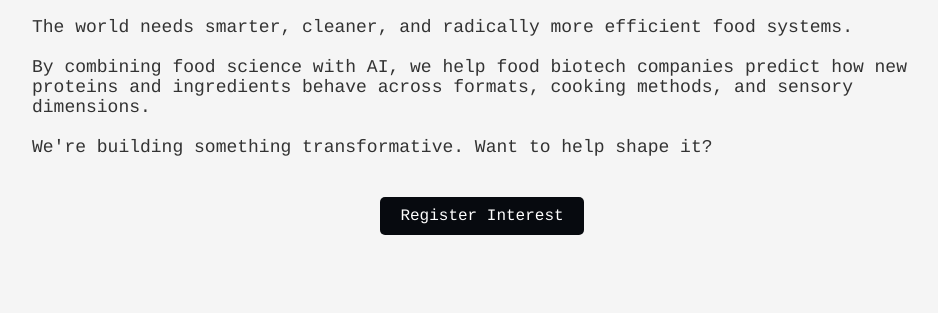
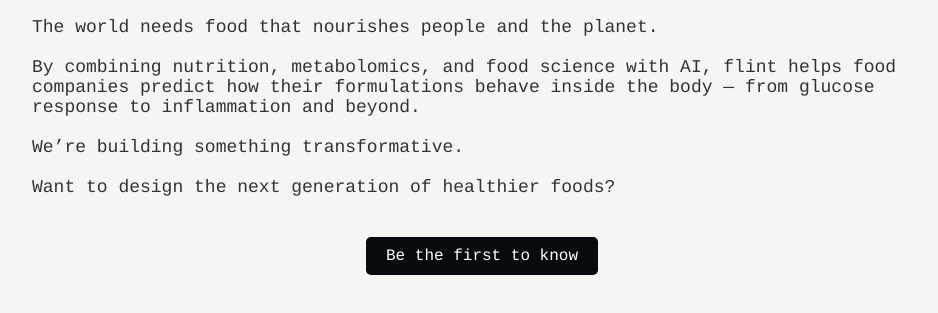
Before and after one commit to pquinriver/flint-landing-page, a plain HTML site: page index.html in a window 1280 px wide. Shown: the part 211-524 px from the top of the page, without its empty margins (158-1096 px from the left). Drawn offline with Linux system fonts and the light colour scheme.

Commit message:
Update index.html

```diff
--- a/index.html
+++ b/index.html
@@ -15,15 +15,17 @@
   </div>
 
   <div class="description">
-    The world needs smarter, cleaner, and radically more efficient food systems.
+    The world needs food that nourishes people and the planet.
     <br><br>
-    By combining food science with AI, we help food biotech companies predict how new proteins and ingredients behave across formats, cooking methods, and sensory dimensions.
+    By combining nutrition, metabolomics, and food science with AI, flint helps food companies predict how their formulations behave inside the body — from glucose response to inflammation and beyond.
     <br><br>
-    We're building something transformative. Want to help shape it?
+    We’re building something transformative.
+    <br><br>
+    Want to design the next generation of healthier foods?
     <br><br>
   </div>
 
-  <button onclick="showForm()">Register Interest</button>
+    <button onclick="showForm()">Be the first to know</button>
 
   <iframe
     id="notion-form"
```
